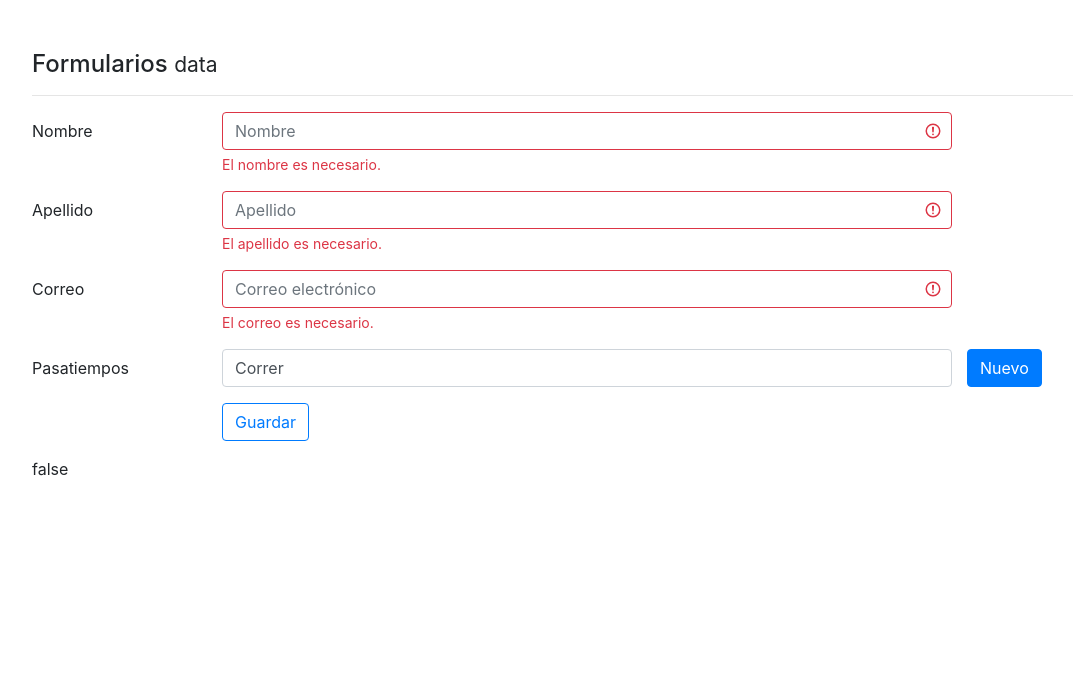
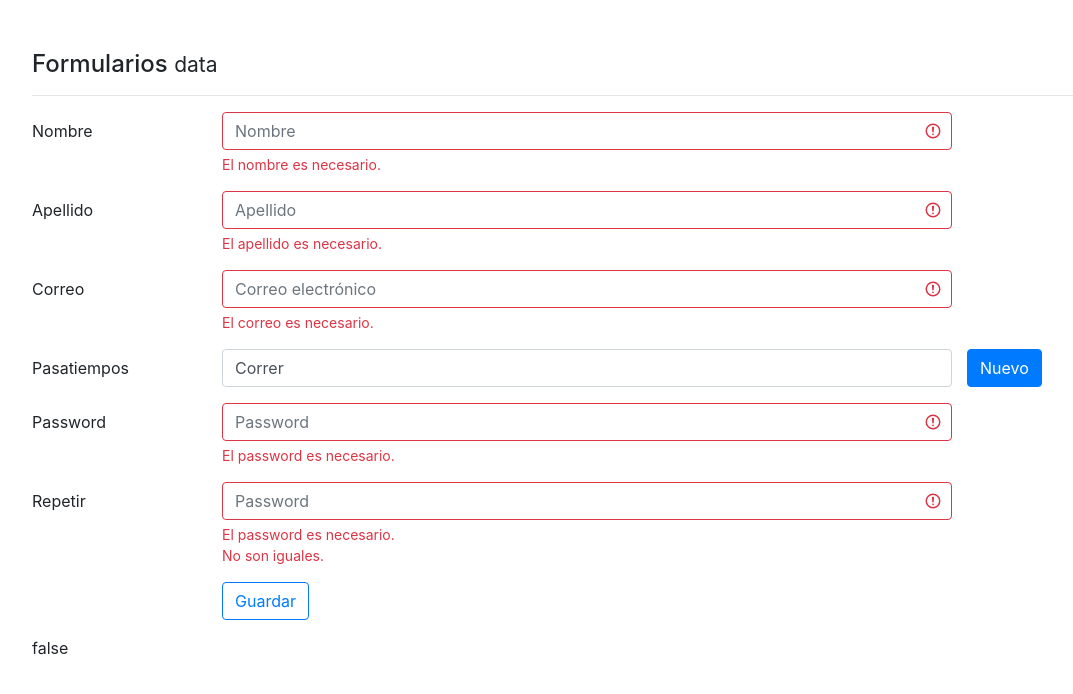
Before and after one commit to aririmia86/angular-2-fh, an Angular app in the folder 8. Formularios/: page / in a window 1280 px wide. Shown: the top 694 px of the page, without its empty margins (53-1126 px from the left). Built offline with nearby package versions, Linux system fonts and the light colour scheme.

Commit message:
Data: Validar que el password2 sea igual al password1

```diff
--- a/8. Formularios/src/app/components/data/data.component.html
+++ b/8. Formularios/src/app/components/data/data.component.html
@@ -81,6 +81,43 @@
   </div>
 
   <div class="form-group row">
+    <label class="col-2 col-form-label">Password</label>
+    <div class="col-md-8">
+
+      <input class="form-control"
+             type="password"
+             placeholder="Password"
+             formControlName="password1"
+             [ngClass]="{'is-invalid': !forma.get('password1').valid}">
+       <div class="invalid-feedback">
+         <div *ngIf="forma.controls['password1'].errors?.required">
+           El password es necesario.
+         </div>
+       </div>
+    </div>
+  </div>
+
+  <div class="form-group row">
+    <label class="col-2 col-form-label">Repetir</label>
+    <div class="col-md-8">
+
+      <input class="form-control"
+             type="password"
+             placeholder="Password"
+             formControlName="password2"
+             [ngClass]="{'is-invalid': !forma.get('password2').valid}">
+       <div class="invalid-feedback">
+         <div *ngIf="forma.controls['password2'].errors?.required">
+           El password es necesario.
+         </div>
+         <div *ngIf="forma.controls['password2'].errors?.noIguales">
+           No son iguales.
+         </div>
+       </div>
+    </div>
+  </div>
+
+  <div class="form-group row">
     <label class="col-2 col-form-label">&nbsp;</label>
     <div class="input-group col-md-8">
       <button type="submit" class="btn btn-outline-primary">
--- a/8. Formularios/src/app/components/data/data.component.ts
+++ b/8. Formularios/src/app/components/data/data.component.ts
@@ -37,9 +37,16 @@ export class DataComponent {
       ]),
       'pasatiempos': new FormArray([
         new FormControl('Correr', Validators.required)
-      ])
+      ]),
+      'password1': new FormControl('', Validators.required),
+      'password2': new FormControl()
     });
     // this.forma.setValue(this.usuario);
+
+    this.forma.controls['password2'].setValidators([
+      Validators.required,
+      this.noIgual.bind(this.forma)
+    ])
   }
 
   agregarPasatiempo() {
@@ -57,6 +64,16 @@ export class DataComponent {
     return null;
   }
 
+  noIgual(control:FormControl):{[s:string]:boolean} {
+    let forma:any = this;
+    if(control.value !== forma.controls['password1'].value) {
+      return {
+        noIguales: true
+      }
+    }
+    return null;
+  }
+
   guardarCambios() {
     // this.forma.reset(this.usuario);
   }
```
